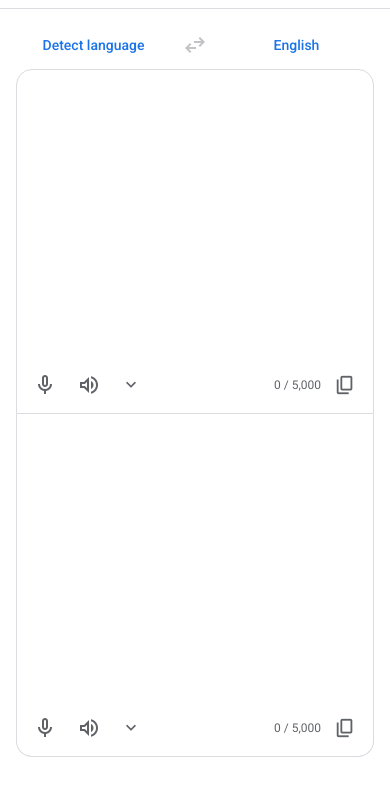
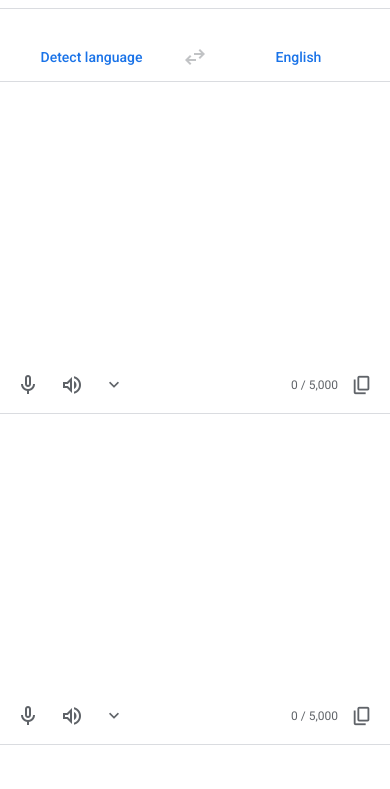
Before and after one commit to stevelacey/translate, a website: page index.html in a window 390 px wide. Shown: the part 55-844 px from the top of the page. Drawn offline with nearby package versions, Linux system fonts and the light colour scheme; a web font is replaced by a local one.

Commit message:
Run the boxes edge to edge on phones and stop tab hover sticking on touch

```diff
--- a/index.html
+++ b/index.html
@@ -148,8 +148,10 @@
     font: 500 14px "Google Sans", Roboto, sans-serif; padding: 0 16px; height: 48px;
     white-space: nowrap; position: relative; flex-shrink: 0;
   }
-  .tab:hover { background: var(--hover); }
-  .tab.active:hover { background: color-mix(in srgb, var(--blue) 8%, transparent); }
+  @media (hover: hover) {   /* touchscreens would leave the hover stuck on after a tap */
+    .tab:hover { background: var(--hover); }
+    .tab.active:hover { background: color-mix(in srgb, var(--blue) 8%, transparent); }
+  }
   .tab.active { color: var(--blue); }
   .ink { position: absolute; bottom: 0; left: 0; height: 2px; width: 0; background: var(--blue); border-radius: 2px 2px 0 0; pointer-events: none; }
   .ink.animate { transition: transform .25s cubic-bezier(.4, 0, .2, 1), width .25s cubic-bezier(.4, 0, .2, 1); }
@@ -321,17 +323,19 @@
   .toast.show { opacity: 1; transform: none; }
 
   @media (max-width: 760px) {
-    main { padding: 12px 16px; }
+    main { padding: 24px 0; }   /* same vertical padding as desktop; no side padding so the boxes run edge to edge */
+    .convbar { margin: 12px 16px; }
+    .status { padding: 0 16px; }
     .panes { flex-direction: column; }
-    .pane.left { border-radius: 16px 16px 0 0; }
-    .pane.right { border-radius: 0 0 16px 16px; border-left: 1px solid var(--border); border-top: 0; }
+    /* Edge to edge: lines above, between and below the boxes only */
+    .pane.left, .pane.right { border: 0; border-radius: 0; border-top: 1px solid var(--border); }
+    .pane.right { border-bottom: 1px solid var(--border); }
     .langbar .side-tabs .tab:not(.active) { display: none; }
     .langbar .side-tabs .tab.active { flex: 1; min-width: 0; overflow: hidden; text-overflow: ellipsis; padding: 0 8px; }
     header { padding: 0 12px 0 16px; gap: 6px; }
     /* Google's phone layout: one centred language per side, no chevrons or underline */
     .more, .langbar .ink { display: none; }
     .langbar .side-tabs { flex: 1; }
-    .langbar { padding: 0; }
     .langbar .swap { margin: 0 4px; }
     .langbar .side-tabs .tab.active { text-align: center; padding: 0 4px; }
     /* Full-screen language list */
```
